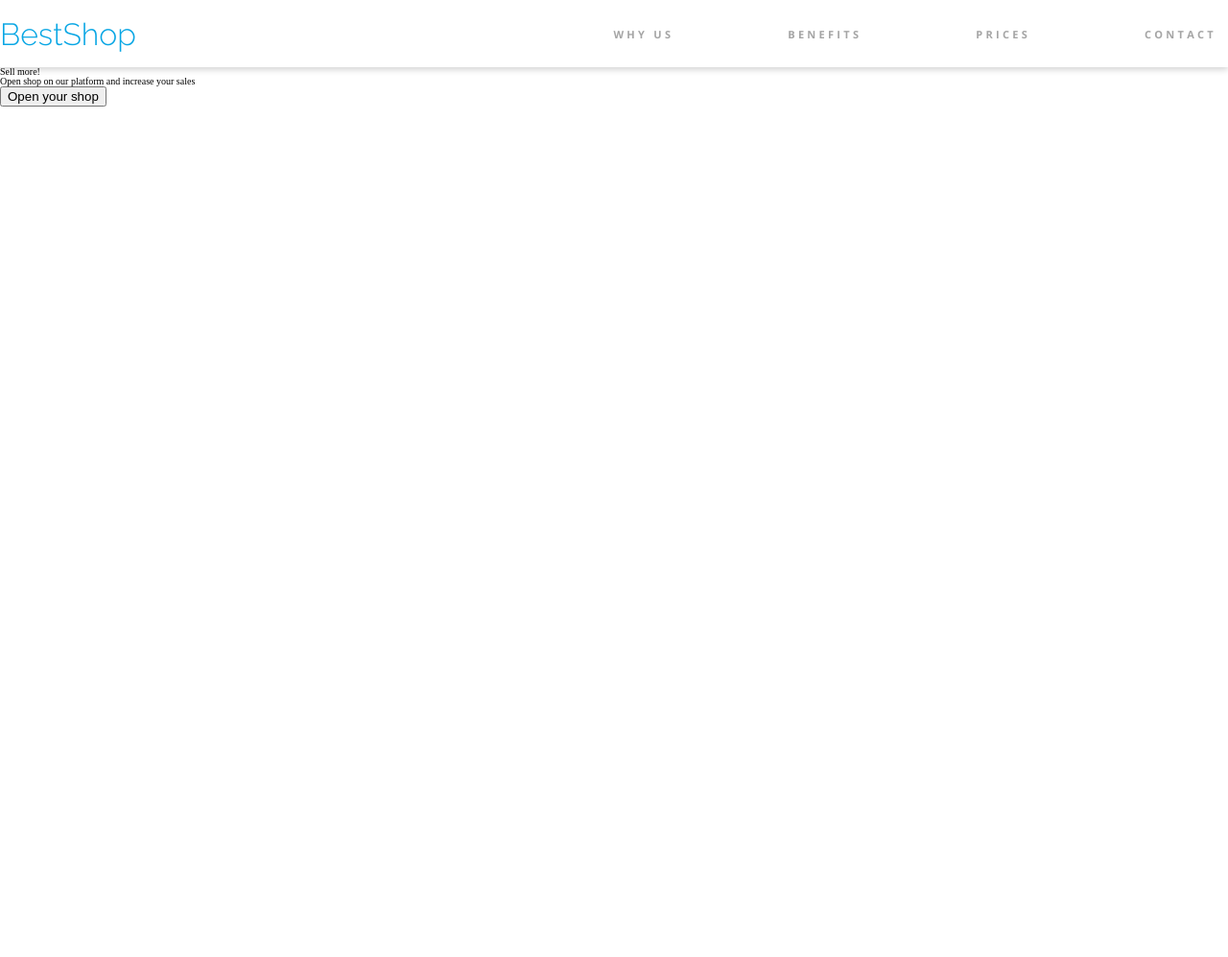
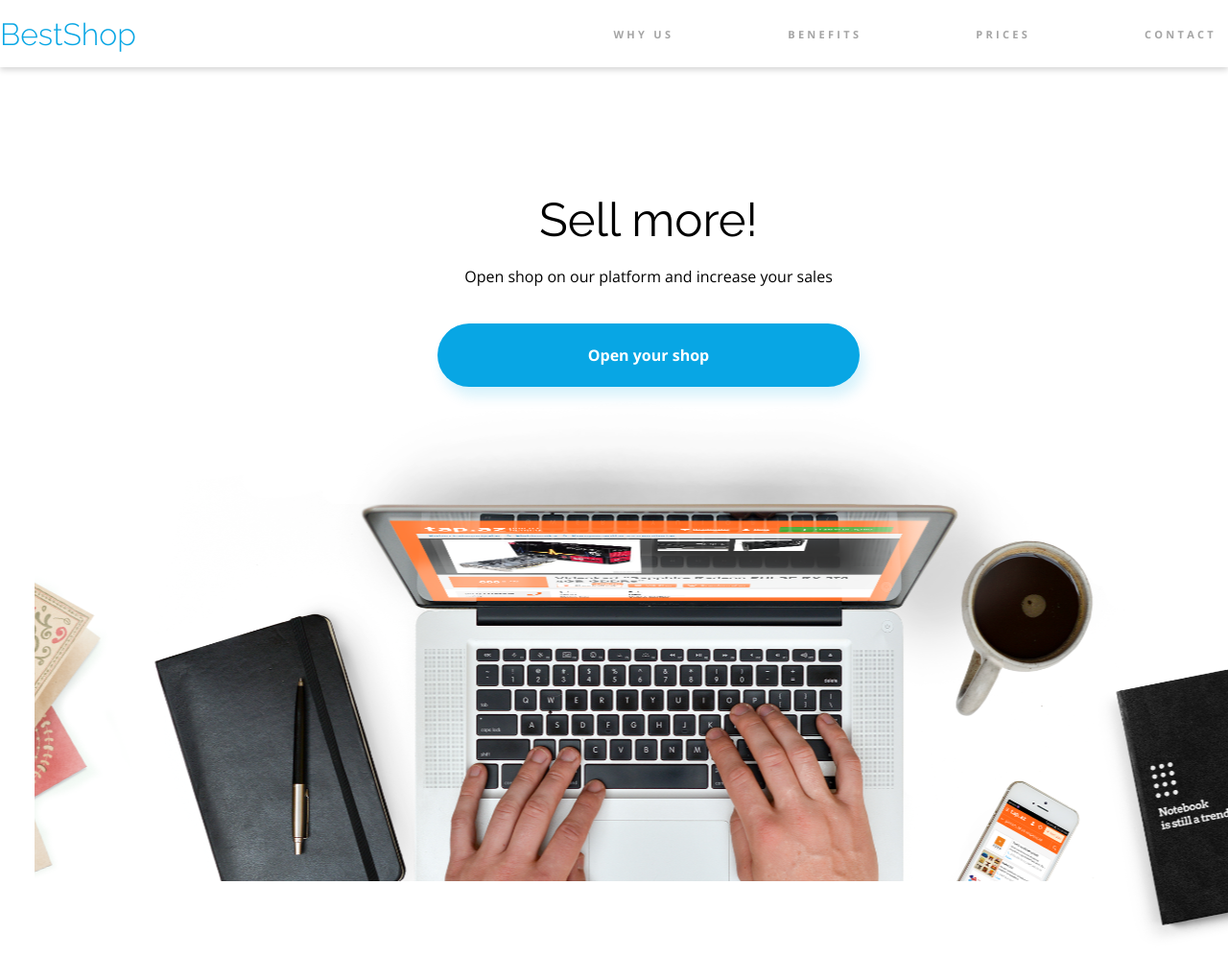
Before and after one commit to BuckoA18/Best_shop, a plain HTML site: page index.html in a window 1280 px wide. Shown: the top 997 px of the page at 96% size. Before the commit the page ends 800 px from the top, so only its background shows below. Drawn offline with nearby package versions, Linux system fonts and the light colour scheme.

Commit message:
hero done

```diff
--- a/index.html
+++ b/index.html
@@ -32,10 +32,12 @@
 
                 <h1 class="hero__logo">Sell more!</h1>
                 <p class="hero__text">Open shop on our platform and increase your sales</p>
-                <button class="hero__bnt">Open your shop</button>
-
+                <button class="hero__btn">Open your shop</button>
+                <div class="hero__bgn"></div>
             </div>
         </section>
+
+
     </main>
 
 </body>
--- a/styles.css
+++ b/styles.css
@@ -37,6 +37,7 @@ html {
 }
 
 .header {
+    width: 100vw;
     height: 7rem;
     box-shadow: 0px 3px 6px #00000029;
 
@@ -86,5 +87,48 @@ html {
 /* ---- HERO ---- */
 
 .hero {
+    width: 100vw;
 
 }
+
+.hero__container {
+    display: flex;
+    justify-content: center;
+    align-items: center;
+    flex-direction: column;
+
+
+
+
+
+}
+
+.hero__logo {
+    font: normal normal normal 4.9rem/5.7rem Raleway;
+    margin-top: 130px;
+    margin-bottom: 20px;
+}
+
+.hero__text {
+    font: normal normal normal 1.6rem/2.2rem var(--font-secondary) ;
+    margin-bottom: 38px;
+}
+
+.hero__btn {
+    padding: 22px 157px;
+    font: normal normal bold 1.6rem/2.2rem var(--font-secondary);
+
+    color: #FFFFFF;
+    background-color: var(--color-primary);
+
+    box-shadow: 5px 10px 14px #07ACE629;
+    border-radius: 40px;
+    border: none;
+}
+
+.hero__bgn {
+    background-image: url(imgs/Background.png);
+    width: 100vw;
+    height: 594px;
+    background-position: center;
+}
```
